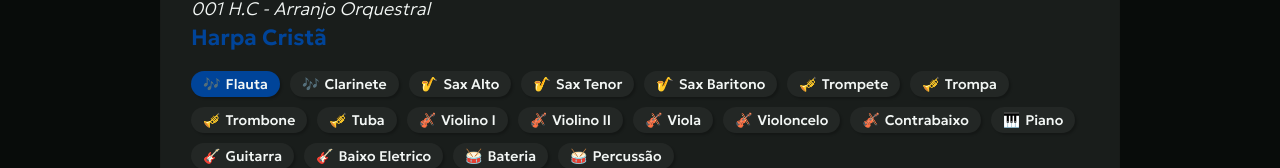
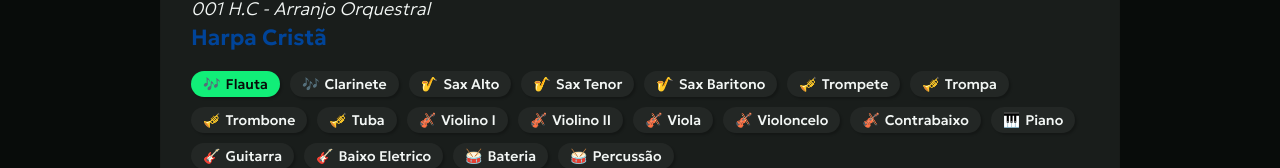
Before and after one commit to luuuuuqui/arranjador, a Vue app: page /arrangements in a window 1280 px wide. In both pictures the pointer is over the element 235 px from the left and 992 px from the top of the page. Shown: the part 908-1076 px from the top of the page. Built offline with nearby package versions, Linux system fonts and the light colour scheme.

Commit message:
style(components): ajusta cores do hover no ArrangementPill

```diff
--- a/src/components/ArrangementPill.vue
+++ b/src/components/ArrangementPill.vue
@@ -31,7 +31,8 @@ export default {
     box-shadow: 2px 2px 2px #00000033;
 
     &:hover {
-        background-color: var(--secondary);
+        color: var(--background);
+        background-color: var(--accent);
     }
 
     span {
```
